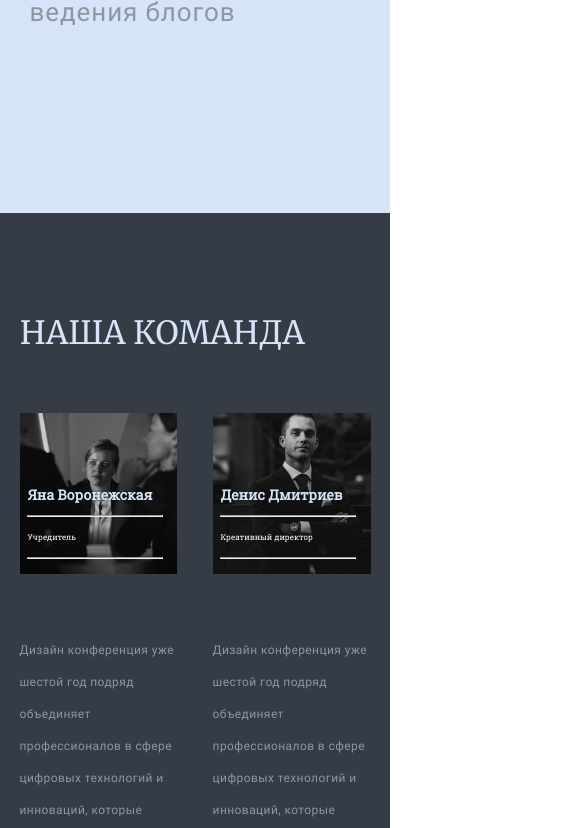
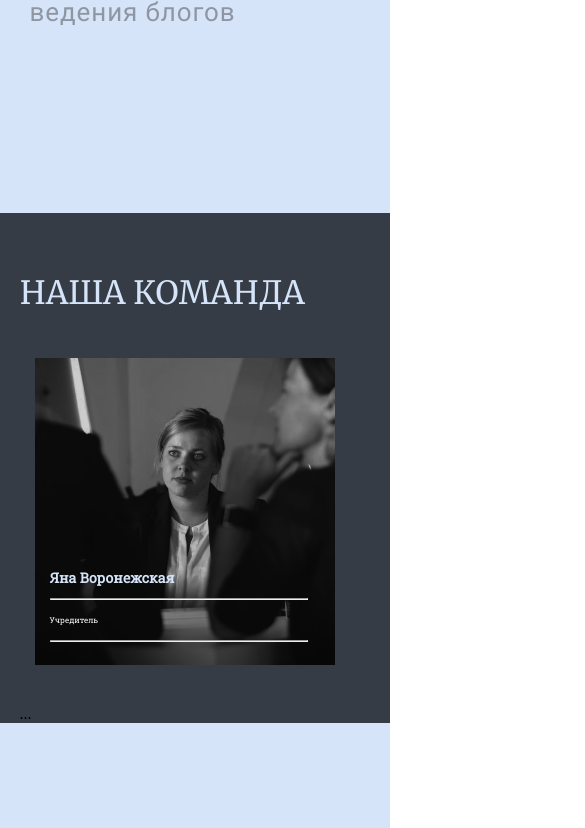
Before and after one commit to TatShen/Relotech-React, a React (Create React App) app: page / in a window 390 px wide. Shown: the part 1747-2575 px from the top of the page, 585 px wide, since content can reach past the window. Built offline with nearby package versions, Linux system fonts and the light colour scheme.

Commit message:
add swiper

```diff
--- a/package.json
+++ b/package.json
@@ -14,6 +14,7 @@
     "react-scripts": "^5.0.1",
     "sass": "^1.63.6",
     "scss": "^0.2.4",
+    "swiper": "^10.0.4",
     "web-vitals": "^2.1.4"
   },
   "scripts": {
--- a/src/Components/atoms/Card/card.scss
+++ b/src/Components/atoms/Card/card.scss
@@ -7,6 +7,12 @@
     height: auto;
     position: relative;
     margin-bottom: 60px;
+    @media (max-width:$phoneWidth) {
+        width: 300px;height: auto;
+        margin: 15px;
+        margin-bottom: 40px;
+
+       }
 
 }
 
--- a/src/Components/atoms/Input/input.scss
+++ b/src/Components/atoms/Input/input.scss
@@ -1,6 +1,6 @@
 @import '../../../scss/theme/typography.scss';
 
-
+@import '../../../scss/theme/breakpoints.scss';
 
 
 
@@ -10,6 +10,10 @@ input{
     margin-right: 10px;
     border-radius: 6px;
     padding-left: 30px;
+    @media (max-width:$xsTableWidth) {
+       width: 170px;
+    }
+
 }
 
 
@@ -25,5 +29,4 @@ input::placeholder{
     letter-spacing: 0px;
     text-align: left;
 
-
 }
--- a/src/Components/atoms/Partner/partner.scss
+++ b/src/Components/atoms/Partner/partner.scss
@@ -1,4 +1,5 @@
 @import '../../../scss/theme/colors.scss';
+@import '../../../scss/theme/breakpoints.scss';
 
 .partner{
     width: 466px;
@@ -11,4 +12,9 @@
         height: 108px;
         margin-bottom: 190px;
      }
+     @media (max-width:$xsTableWidth) {
+        width: 30%;
+        height: 78px;
+        margin-bottom: 90px;
+     }
 }
--- a/src/Components/molecules/Form/form.scss
+++ b/src/Components/molecules/Form/form.scss
@@ -15,6 +15,11 @@
   @media (max-width:1660px) {
     width: 70%;
  }
+ @media (max-width:$xsTableWidth) {
+  width: 90%;
+  height: 190px;
+  margin-bottom: 90px;
+}
 }
 
 .form_h2 {
--- a/src/Components/molecules/Team/Team.jsx
+++ b/src/Components/molecules/Team/Team.jsx
@@ -1,11 +1,11 @@
-import Card from '../../atoms/Card/Card'
-import Text from '../../atoms/Text/text'
-import './team.scss'
-import React from 'react'
+import Card from "../../atoms/Card/Card";
+import Text from "../../atoms/Text/text";
+import "./team.scss";
+import React from "react";
+import { Swiper, SwiperSlide } from "swiper/react";
+import "swiper/css";
 
-
-
-class Team extends React.Component{
+class Team extends React.Component {
   constructor(props) {
     super(props);
     this.state = {
@@ -13,43 +13,112 @@ class Team extends React.Component{
     };
   }
 
-      update=()=>{
-        this.setState({windowWidth:window.innerWidth})
+  update = () => {
+    this.setState({ windowWidth: window.innerWidth });
+  };
+
+  componentDidMount() {
+    window.addEventListener("resize", this.update);
   }
 
-      componentDidMount(){
-        window.addEventListener('resize', this.update)
+  componentWillUnmount() {
+    window.removeEventListener("resize", this.update);
   }
 
-      componentWillUnmount(){
-        window.removeEventListener('resize', this.update)
-      }
-
-    render(){
-        return(
-            <div className='team' id='team'>
-                <div className='content'>
-                    <Text className='text_h' value='НАША КОМАНДА'></Text>
-                    <div className='team_description'>
-                        <Card name='Яна Воронежская' role='Учредитель' img='images/team1.png'></Card>
-                        <Card name='Денис Дмитриев' role='Креативный директор' img='images/team2.png'></Card>
-                        <div className='text'>
-                             <Text className='team_description_text' value='Дизайн конференция уже шестой год подряд объединяет профессионалов в сфере  цифровых технологий и инноваций, которые делятся своими идеями, полезной информацией о новых продуктах и сервисах'></Text>
-                             {(this.state.windowWidth<=895)? '':<Text className='team_description_text'value='Дизайн конференция уже шестой год подряд объединяет профессионалов в сфере  цифровых технологий и инноваций, которые делятся своими идеями, полезной информацией о новых продуктах и сервисах'></Text>}
-
+  render() {
+    return this.state.windowWidth >= 480 ? (
+      <div className="team" id="team">
+        <div className="content">
+          <Text className="text_h" value="НАША КОМАНДА"></Text>
+          <div className="team_description">
+            <Card
+              name="Яна Воронежская"
+              role="Учредитель"
+              img="images/team1.png"
+            ></Card>
+            <Card
+              name="Денис Дмитриев"
+              role="Креативный директор"
+              img="images/team2.png"
+            ></Card>
+            <div className="text">
+              <Text
+                className="team_description_text"
+                value="Дизайн конференция уже шестой год подряд объединяет профессионалов в сфере  цифровых технологий и инноваций, которые делятся своими идеями, полезной информацией о новых продуктах и сервисах"
+              ></Text>
+              {this.state.windowWidth <= 895 ? (
+                ""
+              ) : (
+                <Text
+                  className="team_description_text"
+                  value="Дизайн конференция уже шестой год подряд объединяет профессионалов в сфере  цифровых технологий и инноваций, которые делятся своими идеями, полезной информацией о новых продуктах и сервисах"
+                ></Text>
+              )}
             </div>
-                        <div className='text'>
-                             <Text className='team_description_text' value='Дизайн конференция уже шестой год подряд объединяет профессионалов в сфере  цифровых технологий и инноваций, которые делятся своими идеями, полезной информацией о новых продуктах и сервисах'></Text>
-                             {(this.state.windowWidth<=895)? '':<Text className='team_description_text'value='Дизайн конференция уже шестой год подряд объединяет профессионалов в сфере  цифровых технологий и инноваций, которые делятся своими идеями, полезной информацией о новых продуктах и сервисах'></Text>}
+            <div className="text">
+              <Text
+                className="team_description_text"
+                value="Дизайн конференция уже шестой год подряд объединяет профессионалов в сфере  цифровых технологий и инноваций, которые делятся своими идеями, полезной информацией о новых продуктах и сервисах"
+              ></Text>
+              {this.state.windowWidth <= 895 ? (
+                ""
+              ) : (
+                <Text
+                  className="team_description_text"
+                  value="Дизайн конференция уже шестой год подряд объединяет профессионалов в сфере  цифровых технологий и инноваций, которые делятся своими идеями, полезной информацией о новых продуктах и сервисах"
+                ></Text>
+              )}
             </div>
-                        <Card name='Яна Воронежская' role='Учредитель' img='images/team1.png'></Card>
-                        <Card name='Денис Дмитриев' role='Креативный директор' img='images/team2.png'></Card>
-
+            <Card
+              name="Яна Воронежская"
+              role="Учредитель"
+              img="images/team1.png"
+            ></Card>
+            <Card
+              name="Денис Дмитриев"
+              role="Креативный директор"
+              img="images/team2.png"
+            ></Card>
           </div>
         </div>
       </div>
-        )
+    ) : (
+      <div className="team" id="team">
+        <div className="content">
+          <Text className="text_h" value="НАША КОМАНДА"></Text>
+          <Swiper
+            spaceBetween={50}
+            slidesPerView={3}
+            onSlideChange={() => console.log("slide change")}
+            onSwiper={(swiper) => console.log(swiper)}
+          >
+            <SwiperSlide>
+              <Card
+                name="Яна Воронежская"
+                role="Учредитель"
+                img="images/team1.png"
+              ></Card>
+            </SwiperSlide>
+            <SwiperSlide>
+            <Card
+              name="Денис Дмитриев"
+              role="Креативный директор"
+              img="images/team2.png"
+            ></Card>
+            </SwiperSlide>
+            <SwiperSlide>
+            <Text
+                  className="team_description_text"
+                  value="Дизайн конференция уже шестой год подряд объединяет профессионалов в сфере  цифровых технологий и инноваций, которые делятся своими идеями, полезной информацией о новых продуктах и сервисах"
+                ></Text>
+            </SwiperSlide>
+            <SwiperSlide>Slide 4</SwiperSlide>
+            ...
+          </Swiper>
+        </div>
+      </div>
+    );
   }
 }
 
-export default Team
+export default Team;
--- a/src/Components/molecules/Team/team.scss
+++ b/src/Components/molecules/Team/team.scss
@@ -16,7 +16,9 @@
     @media (max-width:$xsTableWidth) {
         width: 45%;
        }
+
 }
+
 
 .text_h{
     font-family:Merri-regular;
@@ -28,6 +30,10 @@
     color:$blue;
     margin-top: 100px;
     margin-bottom: 60px;
+    @media (max-width:$phoneWidth) {
+        margin-top: 60px;
+        margin-bottom: 30px;
+    }
 
 }
 
@@ -64,3 +70,18 @@ margin-top: 50px;
     margin-top: 0px;
    }
 }
+
+.team_mobile{
+    display: flex;
+    flex-direction: column;
+   align-content: center;
+}
+
+
+
+.scroll{
+    display: flex;
+    flex-direction: row;
+    width: 81vw*6;
+    justify-content: center;
+}
--- a/src/Components/organisms/footer/footer.scss
+++ b/src/Components/organisms/footer/footer.scss
@@ -58,6 +58,9 @@ text-align: center;
    @media (max-width:$smTableWidth) {
     margin-top: 140px;
    }
+   @media (max-width:$phoneWidth) {
+    margin-top: 40px;
+   }
 }
 
 .footer_list{
@@ -65,6 +68,10 @@ text-align: center;
     flex-direction: row;
     justify-content: space-between;
     width: 60%;
+    @media (max-width:$phoneWidth) {
+        flex-direction: column;
+        align-items: end;
+       }
 
 }
 
--- a/src/Components/organisms/header/header.scss
+++ b/src/Components/organisms/header/header.scss
@@ -42,7 +42,7 @@ header {
 
      @media (max-width:$phoneWidth) {
       width: 280px;
-      margin-left: 20%;
+
       margin-top: 100px;
       margin-bottom: 80px;
 
```
Also changed, not shown: 1 other file (tests, documents, lock files or other folders). Lines whose indentation alone changed are shown as unchanged.
